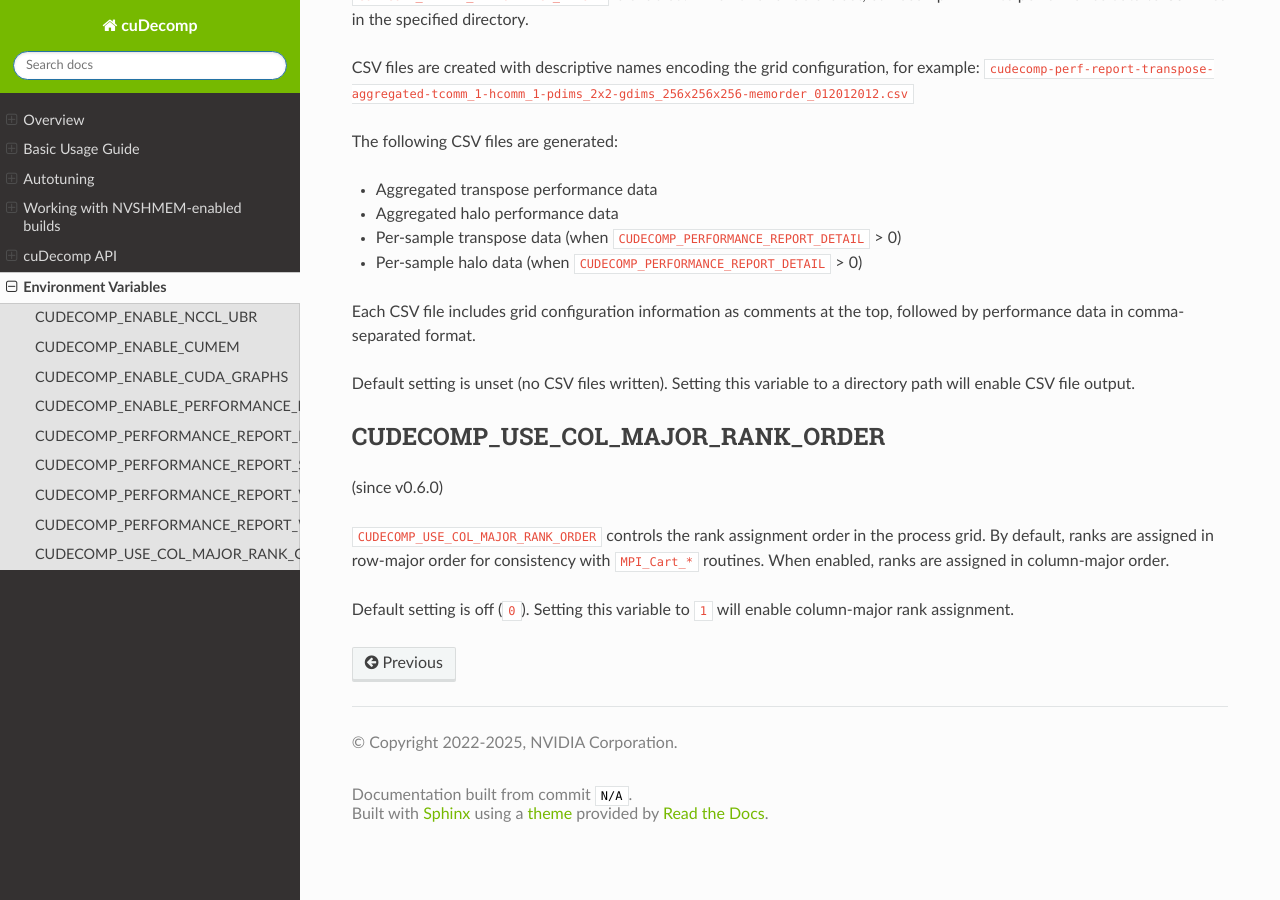
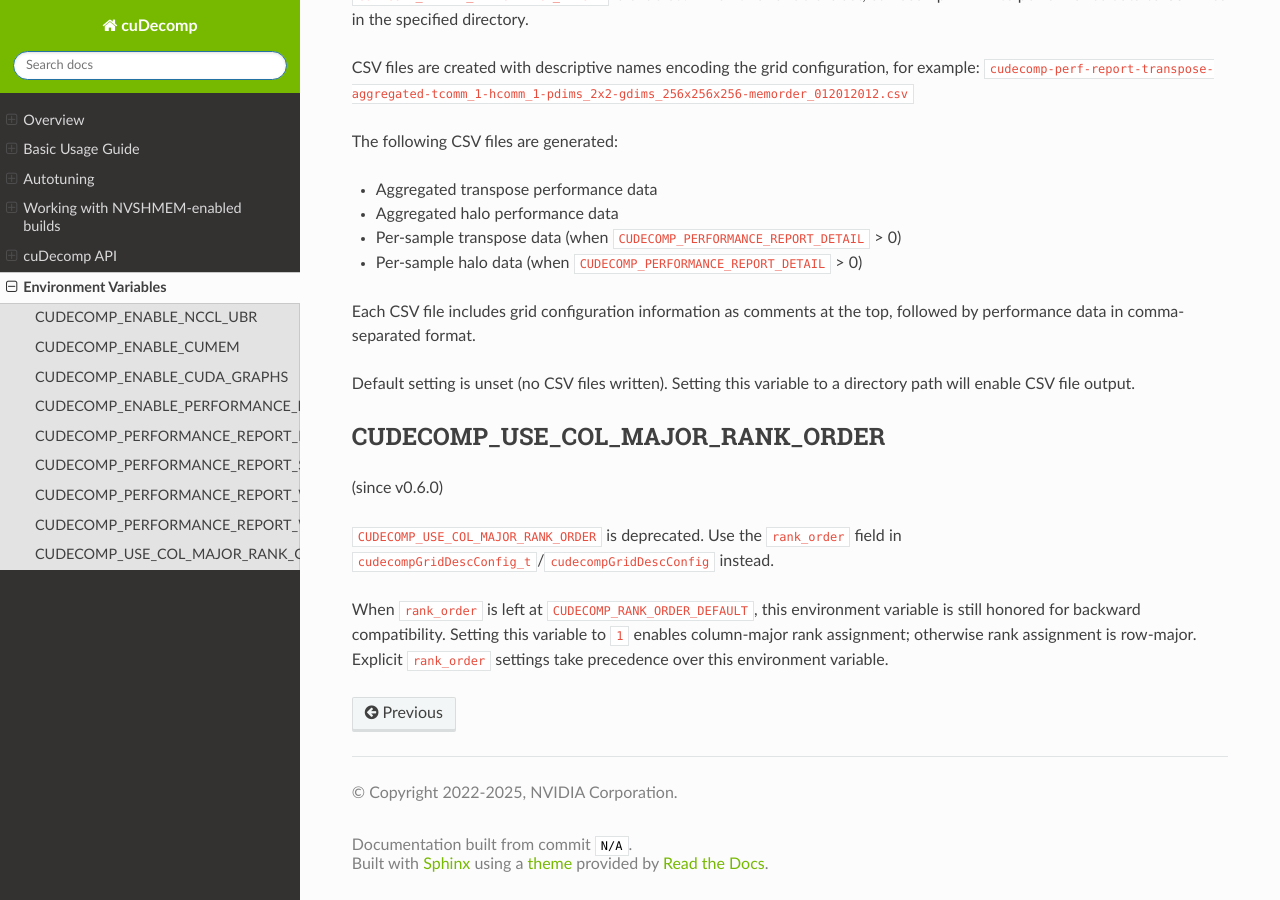
Before and after one commit to NVIDIA/cuDecomp, a Sphinx documentation site: the page built from docs/env_vars.rst, in a window 1280 px wide and 900 px high, scrolled down 2254 px. Built offline with Sphinx 7.4.7 and the Read the Docs theme 3.1.0, drawn with Linux system fonts in a browser that asks for light colours.

Commit message:
Add rank order option to grid descriptor configuration. (#119)
* Add rank order option to grid descriptor configuration.

Signed-off-by: Josh Romero <joshr@nvidia.com>

* Add rank order options to test binaries.

Signed-off-by: Josh Romero <joshr@nvidia.com>

* Set autotuning pdim traversal order based on rank order setting.

Signed-off-by: Josh Romero <joshr@nvidia.com>

* Add short rank order test configs.

Signed-off-by: Josh Romero <joshr@nvidia.com>

* Fix halo test configuration.

Signed-off-by: Josh Romero <joshr@nvidia.com>

* Further adjustments to halo rank order tests.

Signed-off-by: Josh Romero <joshr@nvidia.com>

---------

Signed-off-by: Josh Romero <joshr@nvidia.com>

```diff
--- a/docs/env_vars.rst
+++ b/docs/env_vars.rst
@@ -95,6 +95,9 @@ CUDECOMP_USE_COL_MAJOR_RANK_ORDER
 --------------------------------------
 (since v0.6.0)
 
-:code:`CUDECOMP_USE_COL_MAJOR_RANK_ORDER` controls the rank assignment order in the process grid. By default, ranks are assigned in row-major order for consistency with :code:`MPI_Cart_*` routines. When enabled, ranks are assigned in column-major order.
+:code:`CUDECOMP_USE_COL_MAJOR_RANK_ORDER` is deprecated. Use the :code:`rank_order` field in
+:code:`cudecompGridDescConfig_t`/:code:`cudecompGridDescConfig` instead.
 
-Default setting is off (:code:`0`). Setting this variable to :code:`1` will enable column-major rank assignment.
+When :code:`rank_order` is left at :code:`CUDECOMP_RANK_ORDER_DEFAULT`, this environment variable is still honored for
+backward compatibility. Setting this variable to :code:`1` enables column-major rank assignment; otherwise rank assignment
+is row-major. Explicit :code:`rank_order` settings take precedence over this environment variable.
--- a/docs/overview.rst
+++ b/docs/overview.rst
@@ -34,7 +34,8 @@ the *global grid*. The global grid is decomposed
 across :math:`N_{\text{GPU}}` processes in a 2D **process grid** with dimensions :math:`P_{\text{row}} \times P_{\text{col}}`. The processes
 are logically grouped by column and row index into :math:`P_{\text{row}}` *row* communicators and :math:`P_{\text{col}}` *column* communicators.
 By default, for consistency with :code:`MPI_Cart_*` routines, the ranks are assigned in a row-major ordering (i.e. row communicators
-are composed of sequential ranks). This can be changed to column-major ordering using the :code:`CUDECOMP_USE_COL_MAJOR_RANK_ORDER` environment variable (see :ref:`env-var-section-ref`).
+are composed of sequential ranks). This can be changed to column-major ordering using the :code:`rank_order` field in
+:code:`cudecompGridDescConfig_t`/:code:`cudecompGridDescConfig`.
 
 cuDecomp will distribute the global domain data so that each process is assigned a unique *pencil* of data, with three different
 pencil configurations corresponding to different transposed configurations of the global domain. The domain can be
```
Also changed, not shown: docs/api/c_api.rst (+8 -0 lines), docs/api/f_api.rst (+9 -0 lines), docs/basic_usage.rst (+13 -0 lines), 10 other files.
